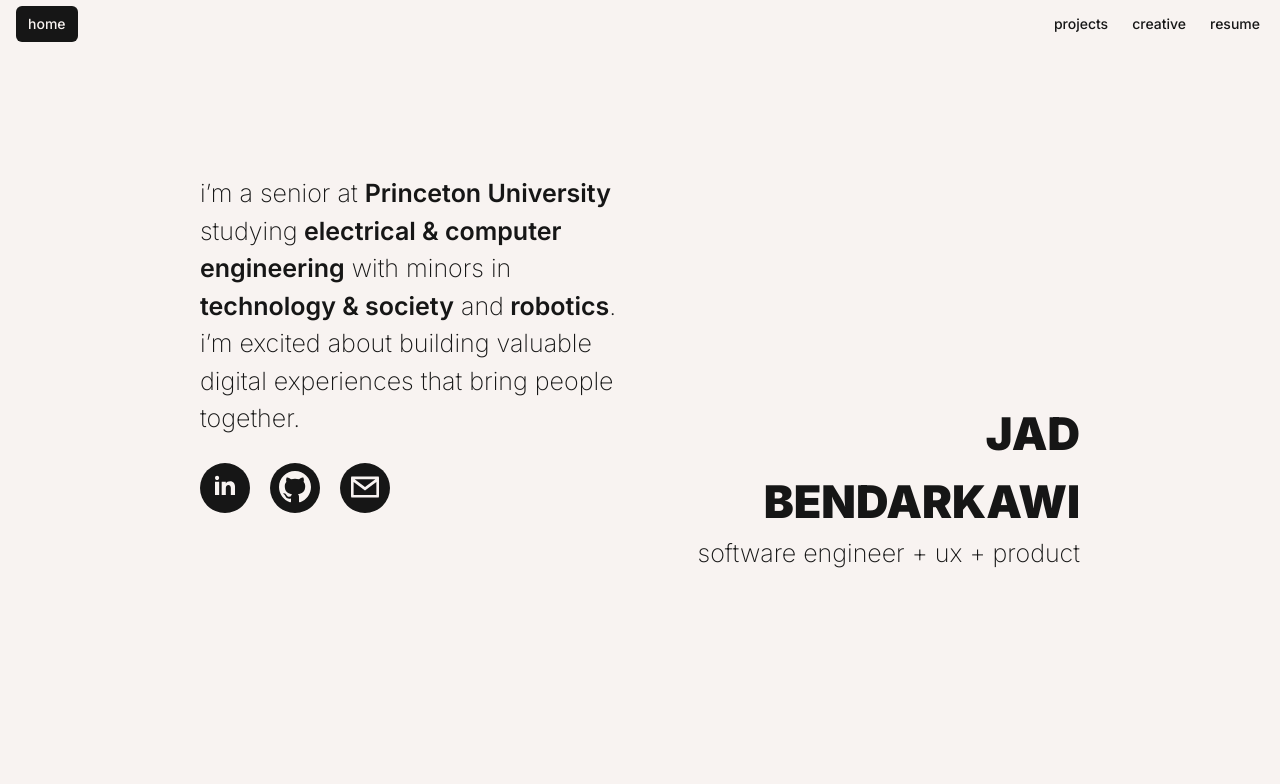
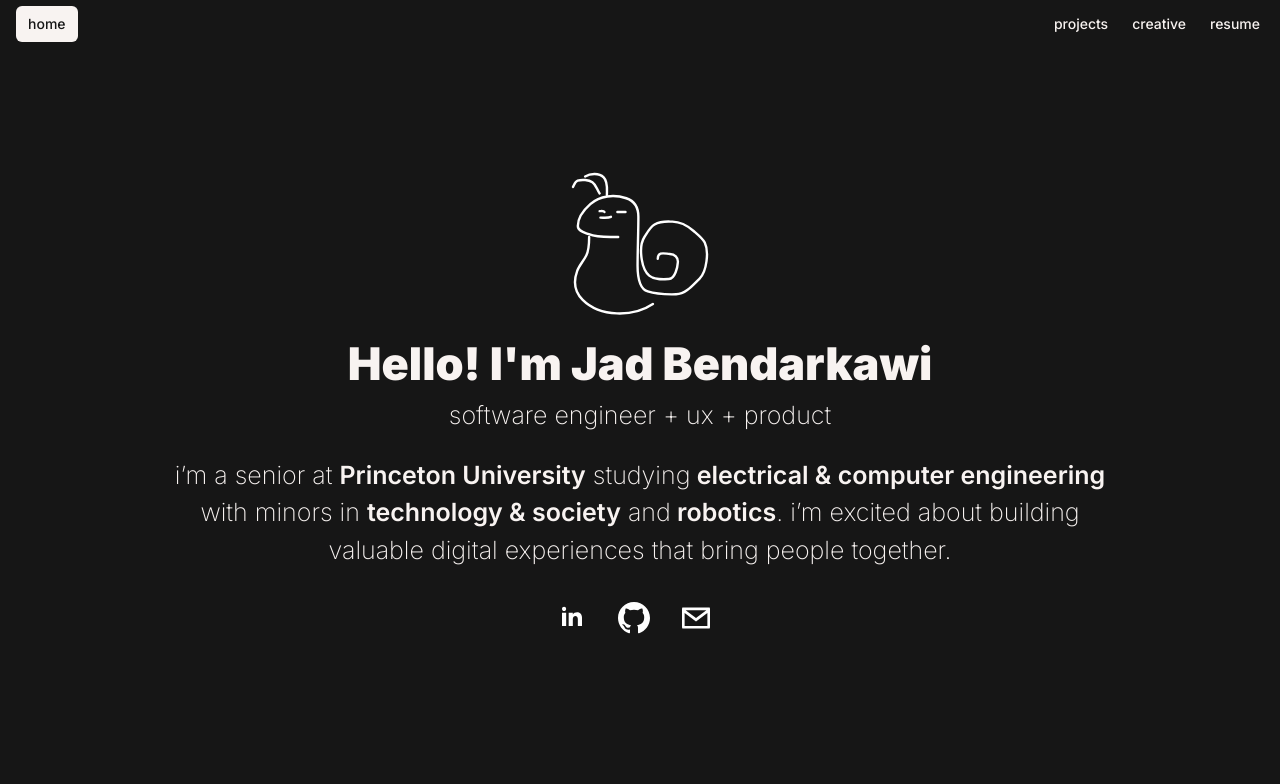
Before and after one commit to jad-bend/personal-site, a Next.js app: page / in a window 1280 px wide. Shown: the top 784 px of the page. Built offline with nearby package versions, Linux system fonts and the light colour scheme.

Commit message:
old theme back

```diff
--- a/app/globals.css
+++ b/app/globals.css
@@ -18,6 +18,6 @@
 }
 
 body {
-  color: #161616;
-  background: #f8f3f1;
+  color: #f8f3f1;
+  background: #161616;
 }
--- a/app/microsoftloop/page.tsx
+++ b/app/microsoftloop/page.tsx
@@ -82,7 +82,7 @@
     <>
       <div className="flex justify-center">
         <nav
-          className="bg-[#f8f3f1] fixed sm:grid sm:grid-rows-1 sm:items-center sm:justify-items-stretch sm:h-12 top-0 w-screen z-10"
+          className="bg-[#161616] fixed sm:grid sm:grid-rows-1 sm:items-center sm:justify-items-stretch sm:h-12 top-0 w-screen z-10"
           data-headlessui-state=""
         >
           <div>
@@ -91,7 +91,7 @@
                 <div className=" sm:ml-2 sm:block">
                   <Link href="/">
                     <button
-                      className=" sm:ml-2 sm:block bg-[#161616] text-[#f8f3f1] rounded-md px-3 py-2 text-sm font-medium"
+                      className=" sm:ml-2 sm:block bg-[#f8f3f1] text-[#161616] rounded-md px-3 py-2 text-sm font-medium"
                       aria-current="page"
                     >
                       return home
--- a/app/page.tsx
+++ b/app/page.tsx
@@ -9,11 +9,9 @@
 function Snail() {
   return (
     <>
-      <div className="hover:animate-bounce">
+      <div className="hover:animate-bounce lg:w-[138px] lg:h-[143px]">
         <svg
           xmlns="http://www.w3.org/2000/svg"
-          width="138"
-          height="143"
           viewBox="0 0 138 143"
           fill="none"
         >
@@ -68,14 +66,14 @@
 function NameGreeting() {
   return (
     <>
-      <div className="text-white absolute items-center">
+      <div className="text-[#f8f3f1] absolute items-center">
         <div className="font-black text-center text-[45px] ">
           Hello! I'm Jad Bendarkawi
         </div>
         <div className="font-[200] text-[25px] text-center">
           software engineer + ux + product
         </div>
-        <div className="font-[200] text-[25px] w-[963px] text-center pt-[22px]">
+        <div className="font-[200] text-[25px] lg:w-[963px] text-center pt-[22px] text-[#f8f3f1]">
           i’m a senior at <b className="font-[600]">Princeton University</b>{" "}
           studying
           <b className="font-[600]"> electrical & computer engineering</b> with
@@ -184,7 +182,7 @@
 function SectionHeader({ title }: SectionHeaderProps) {
   return (
     <>
-      <div className="text-[#161616] text-[30px] font-black lowercase">
+      <div className="text-[#f8f3f1] text-[30px] font-black lowercase">
         {title}
       </div>
     </>
@@ -221,7 +219,7 @@
   bgHoverColor,
   skills,
 }: ProjectCardProps) {
-  const projectCardStyles = `border-[2px] border-black group bg-[#242424] w-[550px] h-[209px] rounded-[10px] transition-all duration-200 ease-in no-underline hover:cursor-pointer hover:w-100px ${bgHoverColor} `;
+  const projectCardStyles = `group bg-[#242424] w-[550px] h-[209px] rounded-[10px] transition-all duration-200 ease-in no-underline hover:cursor-pointer hover:w-100px ${bgHoverColor} `;
   const pageNavName = title?.replaceAll(" ", "").toLowerCase();
   return (
     <>
@@ -270,7 +268,7 @@
     <>
       <div ref={homeRef} className="flex justify-center">
         <nav
-          className="bg-[#f8f3f1] fixed sm:grid sm:grid-rows-1 sm:items-center sm:justify-items-stretch sm:h-12 top-0 w-screen z-10"
+          className="bg-[#161616] fixed sm:grid sm:grid-rows-1 sm:items-center sm:justify-items-stretch sm:h-12 top-0 w-screen z-10"
           data-headlessui-state=""
         >
           <div>
@@ -305,7 +303,7 @@
                 <div className=" sm:ml-2 sm:block">
                   <button
                     onClick={handleHomeClick}
-                    className="hidden sm:ml-2 sm:block bg-[#161616] text-[#f8f3f1] rounded-md px-3 py-2 text-sm font-medium"
+                    className="hidden sm:ml-2 sm:block bg-[#f8f3f1] text-[#161616] rounded-md px-3 py-2 text-sm font-medium"
                     aria-current="page"
                   >
                     home
@@ -314,17 +312,17 @@
                 <div className="hidden justify-self-end sm:mr-2 sm:block">
                   <button
                     onClick={handleProjectsClick}
-                    className="text-[#161616] hover:bg-[#161616] hover:text-[#f8f3f1] rounded-md px-3 py-2 text-sm font-medium"
+                    className="text-[#f8f3f1] hover:bg-[#f8f3f1] hover:text-[#161616] rounded-md px-3 py-2 text-sm font-medium"
                   >
                     projects
                   </button>
                   <button
                     onClick={handleCreativeClick}
-                    className="text-[#161616] hover:bg-[#161616] hover:text-[#f8f3f1] rounded-md px-3 py-2 text-sm font-medium"
+                    className="text-[#f8f3f1] hover:bg-[#f8f3f1] hover:text-[#161616] rounded-md px-3 py-2 text-sm font-medium"
                   >
                     creative
                   </button>
-                  <button className="text-[#161616] hover:bg-[#161616] hover:text-[#f8f3f1] rounded-md px-3 py-2 text-sm font-medium">
+                  <button className="text-[#f8f3f1] hover:bg-[#f8f3f1] hover:text-[#161616] rounded-md px-3 py-2 text-sm font-medium">
                     resume
                   </button>
                 </div>
@@ -334,35 +332,15 @@
         </nav>
       </div>
 
-      <div className="grid grid-cols-2 pr-[200px] justify-center pl-[200px]">
-        <div className="pt-[175px]">
-          <div className="font-[200] text-[25px] w-[450px] text-left">
-            i’m a senior at <b className="font-[600]">Princeton University</b>{" "}
-            studying
-            <b className="font-[600]">
-              {" "}
-              electrical & computer engineering
-            </b>{" "}
-            with minors in <b className="font-[600]">
-              {" "}
-              technology & society
-            </b>{" "}
-            and
-            <b className="font-[600]"> robotics</b>. i’m excited about building
-            valuable digital experiences that bring people together.{" "}
-          </div>
-          <div className="pt-[25px]">
-            <SocialButtons />
-          </div>
-        </div>
-        <div className="pt-[400px] ">
-          <div className="text-right font-black text-[45px]">
-            JAD <br /> BENDARKAWI
-          </div>
-          <div className="text-right font-extralight text-[25px]">
-            software engineer + ux + product
-          </div>
-        </div>
+      <div
+        ref={homeRef}
+        className="flex items-center justify-center pt-[172px]"
+      >
+        <Snail />
+      </div>
+
+      <div className="flex items-center justify-center pt-[172px]">
+        <NameGreeting />
       </div>
 
       <div className="pt-[290px] pb-[20px] justify-center flex ">
```
